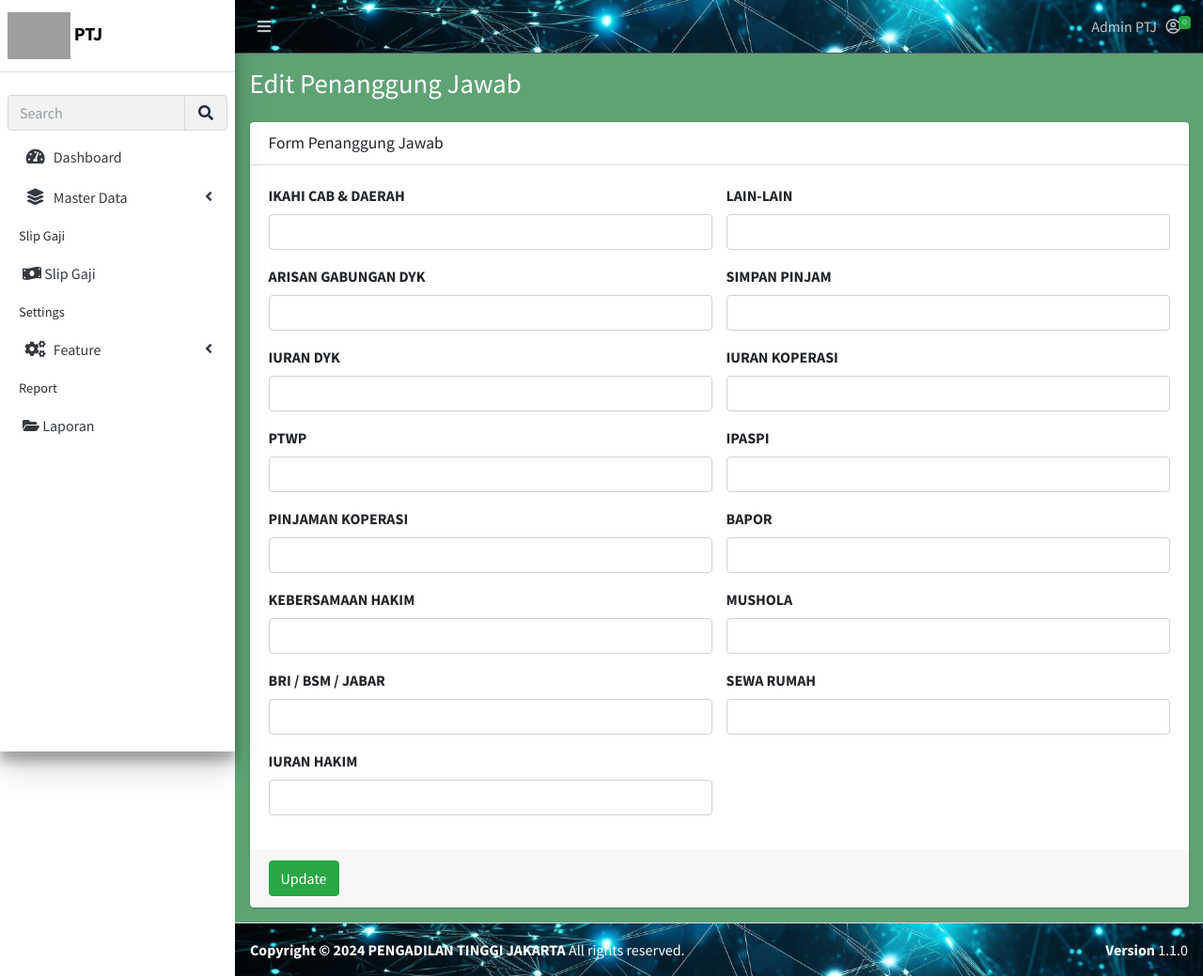
After one commit to ekaputra012309/slipgaji_laravel, a Laravel app: page /penanggungjawab in a window 1280 px wide. The commit adds this page. Shown: the whole page at 94% size. Run offline with Laravel 8, Linux system fonts and the light colour scheme; a user stored in the database is signed in; data comes from the database, SQL or seed files in the repository; data that the repository does not hold is empty; some libraries are stand-ins or nearby versions; grey boxes are pictures that could not be loaded.

Commit message:
add penanggung jawab from form not hardcode

```diff
--- /dev/null
+++ b/app/Http/Controllers/Backend/PenanggungjawabController.php
@@ -0,0 +1,65 @@
+<?php
+
+namespace App\Http\Controllers\Backend;
+
+use App\Http\Controllers\Controller;
+use Illuminate\Http\Request;
+use App\Models\Penanggungjawab;
+use RealRashid\SweetAlert\Facades\Alert;
+
+class PenanggungjawabController extends Controller
+{
+    public function index()
+    {
+        $p_jawab = Penanggungjawab::get()->first();
+        $data = array(
+            'title' => 'Penanggung Jawab | ',
+            'data' => $p_jawab,
+        );
+        return view('backend.penanggungjawab.index', $data);
+    }
+
+    public function update(Request $request, $id)
+    {
+        $request->validate([
+            'ikahi_cab'            => 'nullable|string',
+            'lain2'                => 'nullable|string',
+            'arisan_gabungan'      => 'nullable|string',
+            'simpan_pinjam'        => 'nullable|string',
+            'iuran_dyk'            => 'nullable|string',
+            'iuran_koperasi'       => 'nullable|string',
+            'ptwp'                 => 'nullable|string',
+            'ipaspi'               => 'nullable|string',
+            'pinjaman_koperasi'    => 'nullable|string',
+            'bapor'                => 'nullable|string',
+            'kebersamaan_hakim'    => 'nullable|string',
+            'mushola'              => 'nullable|string',
+            'bri_bsm_jabar'        => 'nullable|string',
+            'sewa_rumah'           => 'nullable|string',
+            'iuran_hakim'          => 'nullable|string',
+        ]);
+
+        $data = Penanggungjawab::findOrFail($id);
+
+        $data->update([
+            'ikahi_cab'            => $request->ikahi_cab,
+            'lain2'                => $request->lain2,
+            'arisan_gabungan'      => $request->arisan_gabungan,
+            'simpan_pinjam'        => $request->simpan_pinjam,
+            'iuran_dyk'            => $request->iuran_dyk,
+            'iuran_koperasi'       => $request->iuran_koperasi,
+            'ptwp'                 => $request->ptwp,
+            'ipaspi'               => $request->ipaspi,
+            'pinjaman_koperasi'    => $request->pinjaman_koperasi,
+            'bapor'                => $request->bapor,
+            'kebersamaan_hakim'    => $request->kebersamaan_hakim,
+            'mushola'              => $request->mushola,
+            'bri_bsm_jabar'        => $request->bri_bsm_jabar,
+            'sewa_rumah'           => $request->sewa_rumah,
+            'iuran_hakim'          => $request->iuran_hakim,
+        ]);
+
+        Alert::success('Success', 'Penanggung Jawab updateted successfully.');
+        return redirect()->route('penanggungjawab.index');
+    }
+}
--- a/app/Http/Controllers/Backend/SlipgajiController.php
+++ b/app/Http/Controllers/Backend/SlipgajiController.php
@@ -9,6 +9,7 @@ use App\Models\Privilage;
 use App\Models\SlipGaji;
 use App\Models\Surat;
 use App\Models\About;
+use App\Models\Penanggungjawab;
 use Carbon\Carbon;
 use Illuminate\Http\Request;
 use Illuminate\Support\Facades\Auth;
@@ -107,12 +108,13 @@ class SlipgajiController extends Controller
     {
         $slipgaji->load('pegawai');
         $about = About::first();
+        $p_jawab = Penanggungjawab::first();
         $data = [
             'title' => 'View slipgaji | ',
             'slipgaji' => $slipgaji,
             'about' => $about,
+            'p_jawab' => $p_jawab,
         ];
-        // dd($data);
         return view('backend.slipgaji.show', $data);
     }
 
--- /dev/null
+++ b/app/Models/Penanggungjawab.php
@@ -0,0 +1,37 @@
+<?php
+
+namespace App\Models;
+
+use Illuminate\Database\Eloquent\Factories\HasFactory;
+use Illuminate\Database\Eloquent\Model;
+
+class Penanggungjawab extends Model
+{
+    use HasFactory;
+
+    protected $table = 'tbl_penanggungjawab';
+
+    protected $fillable = [
+        'ikahi_cab',
+        'lain2',
+        'arisan_gabungan',
+        'simpan_pinjam',
+        'iuran_dyk',
+        'iuran_koperasi',
+        'ptwp',
+        'ipaspi',
+        'pinjaman_koperasi',
+        'bapor',
+        'kebersamaan_hakim',
+        'mushola',
+        'bri_bsm_jabar',
+        'sewa_rumah',
+        'iuran_hakim',
+        'user_id',
+    ];
+
+    public function user()
+    {
+        return $this->belongsTo(User::class, 'user_id');
+    }
+}
--- /dev/null
+++ b/resources/views/backend/penanggungjawab/index.blade.php
@@ -0,0 +1,177 @@
+@extends('backend/template/app')
+
+@section('content')
+    <div class="content-wrapper">
+
+        <section class="content-header">
+            <div class="container-fluid">
+                <div class="row mb-2">
+                    <div class="col-sm-6">
+                        <h1>Edit Penanggung Jawab</h1>
+                    </div>
+                </div>
+            </div>
+        </section>
+
+        <section class="content">
+            <div class="container-fluid">
+
+                <div class="row justify-content-center">
+                    <div class="col-md-12">
+
+                        <div class="card">
+
+                            <div class="card-header">
+                                <h3 class="card-title">Form Penanggung Jawab</h3>
+                            </div>
+
+                            <form action="{{ route('penanggungjawab.update', $data->id) }}" method="POST">
+                                @csrf
+                                @method('PUT')
+
+                                <div class="card-body">
+
+                                    <div class="row">
+
+                                        <div class="col-md-6">
+                                            <div class="form-group">
+                                                <label>IKAHI CAB & DAERAH</label>
+                                                <input type="text" name="ikahi_cab" class="form-control"
+                                                    value="{{ $data->ikahi_cab }}">
+                                            </div>
+                                        </div>
+
+                                        <div class="col-md-6">
+                                            <div class="form-group">
+                                                <label>LAIN-LAIN</label>
+                                                <input type="text" name="lain2" class="form-control"
+                                                    value="{{ $data->lain2 }}">
+                                            </div>
+                                        </div>
+
+                                        <div class="col-md-6">
+                                            <div class="form-group">
+                                                <label>ARISAN GABUNGAN DYK</label>
+                                                <input type="text" name="arisan_gabungan" class="form-control"
+                                                    value="{{ $data->arisan_gabungan }}">
+                                            </div>
+                                        </div>
+
+                                        <div class="col-md-6">
+                                            <div class="form-group">
+                                                <label>SIMPAN PINJAM</label>
+                                                <input type="text" name="simpan_pinjam" class="form-control"
+                                                    value="{{ $data->simpan_pinjam }}">
+                                            </div>
+                                        </div>
+
+                                        <div class="col-md-6">
+                                            <div class="form-group">
+                                                <label>IURAN DYK</label>
+                                                <input type="text" name="iuran_dyk" class="form-control"
+                                                    value="{{ $data->iuran_dyk }}">
+                                            </div>
+                                        </div>
+
+                                        <div class="col-md-6">
+                                            <div class="form-group">
+                                                <label>IURAN KOPERASI</label>
+                                                <input type="text" name="iuran_koperasi" class="form-control"
+                                                    value="{{ $data->iuran_koperasi }}">
+                                            </div>
+                                        </div>
+
+                                        <div class="col-md-6">
+                                            <div class="form-group">
+                                                <label>PTWP</label>
+                                                <input type="text" name="ptwp" class="form-control"
+                                                    value="{{ $data->ptwp }}">
+                                            </div>
+                                        </div>
+
+                                        <div class="col-md-6">
+                                            <div class="form-group">
+                                                <label>IPASPI</label>
+                                                <input type="text" name="ipaspi" class="form-control"
+                                                    value="{{ $data->ipaspi }}">
+                                            </div>
+                                        </div>
+
+                                        <div class="col-md-6">
+                                            <div class="form-group">
+                                                <label>PINJAMAN KOPERASI</label>
+                                                <input type="text" name="pinjaman_koperasi" class="form-control"
+                                                    value="{{ $data->pinjaman_koperasi }}">
+                                            </div>
+                                        </div>
+
+                                        <div class="col-md-6">
+                                            <div class="form-group">
+                                                <label>BAPOR</label>
+                                                <input type="text" name="bapor" class="form-control"
+                                                    value="{{ $data->bapor }}">
+                                            </div>
+                                        </div>
+
+                                        <div class="col-md-6">
+                                            <div class="form-group">
+                                                <label>KEBERSAMAAN HAKIM</label>
+                                                <input type="text" name="kebersamaan_hakim" class="form-control"
+                                                    value="{{ $data->kebersamaan_hakim }}">
+                                            </div>
+                                        </div>
+
+                                        <div class="col-md-6">
+                                            <div class="form-group">
+                                                <label>MUSHOLA</label>
+                                                <input type="text" name="mushola" class="form-control"
+                                                    value="{{ $data->mushola }}">
+                                            </div>
+                                        </div>
+
+                                        <div class="col-md-6">
+                                            <div class="form-group">
+                                                <label>BRI / BSM / JABAR</label>
+                                                <input type="text" name="bri_bsm_jabar" class="form-control"
+                                                    value="{{ $data->bri_bsm_jabar }}">
+                                            </div>
+                                        </div>
+
+                                        <div class="col-md-6">
+                                            <div class="form-group">
+                                                <label>SEWA RUMAH</label>
+                                                <input type="text" name="sewa_rumah" class="form-control"
+                                                    value="{{ $data->sewa_rumah }}">
+                                            </div>
+                                        </div>
+
+                                        <div class="col-md-6">
+                                            <div class="form-group">
+                                                <label>IURAN HAKIM</label>
+                                                <input type="text" name="iuran_hakim" class="form-control"
+                                                    value="{{ $data->iuran_hakim }}">
+                                            </div>
+                                        </div>
+
+                                    </div>
+
+                                </div>
+
+                                <div class="card-footer">
+                                    <button type="submit" class="btn btn-success">
+                                        Update
+                                    </button>
+                                </div>
+
+                            </form>
+
+                        </div>
+
+                    </div>
+                </div>
+
+            </div>
+        </section>
+
+    </div>
+@endsection
--- a/resources/views/backend/template/sidebar.blade.php
+++ b/resources/views/backend/template/sidebar.blade.php
@@ -126,6 +126,15 @@
                 </a>
             </li>
             @endif
+            @if (in_array($role, ['superadmin']))
+                <li class="nav-item">
+                    <a href="{{ route('penanggungjawab.index') }}"
+                        class="nav-link {{ request()->routeIs('penanggungjawab.index') ? 'active' : '' }}">
+                        <i class="fas fa-users"></i>
+                        <p>Penanggung Jawab</p>
+                    </a>
+                </li>
+            @endif
             </ul>
         </nav>
     </div>
--- a/routes/web.php
+++ b/routes/web.php
@@ -12,6 +12,7 @@ use Illuminate\Support\Facades\Route;
 
 use App\Http\Controllers\Backend\JabatanController;
 use App\Http\Controllers\Backend\SuratController;
+use App\Http\Controllers\Backend\PenanggungjawabController;
 
 /*
 |--------------------------------------------------------------------------
@@ -58,8 +59,11 @@ Route::middleware('auth')->group(function () {
     Route::get('/slipgaji-{pegawai_id}', [SlipgajiController::class, 'getPotonganByPegawai'])->name('slipgaji.getByPegawai');
     Route::get('/slipgaji/{slipgaji}/cetak-surat', [SlipGajiController::class, 'cetakSurat'])
             ->name('slipgaji.cetakSurat');
+
     Route::get('/laporan', [SlipgajiController::class, 'laporan'])->name('slipgaji.laporan');
     Route::post('/laporan-generate', [SlipgajiController::class, 'generateLaporan'])->name('laporan.generate');
+
+    Route::resource('penanggungjawab', PenanggungjawabController::class); //penanggungjawab
 });
 
 require __DIR__ . '/auth.php';
```
Also changed, not shown: database/seeders/PenanggungjawabSeeder.php (added, +31 -0 lines), resources/views/backend/slipgaji/show.blade.php (+15 -15 lines), database/migrations/2026_06_10_105308_create_tbl_penanggungjawab_table.php (added).
